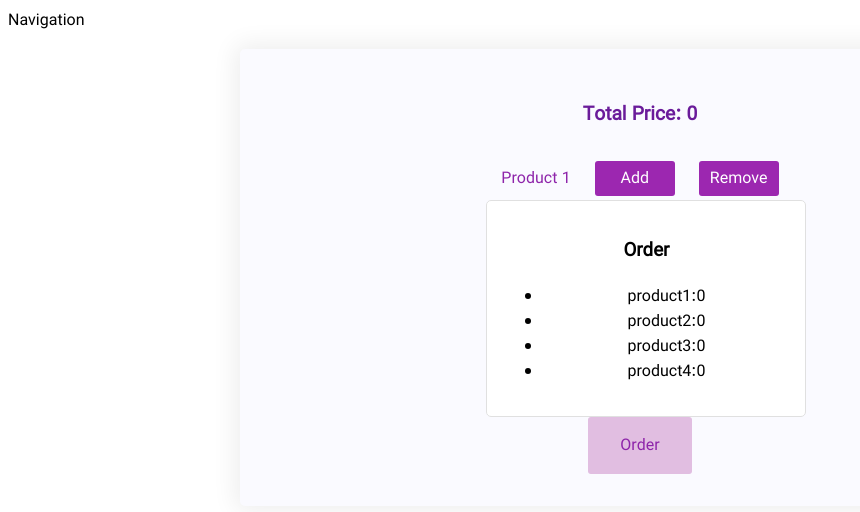
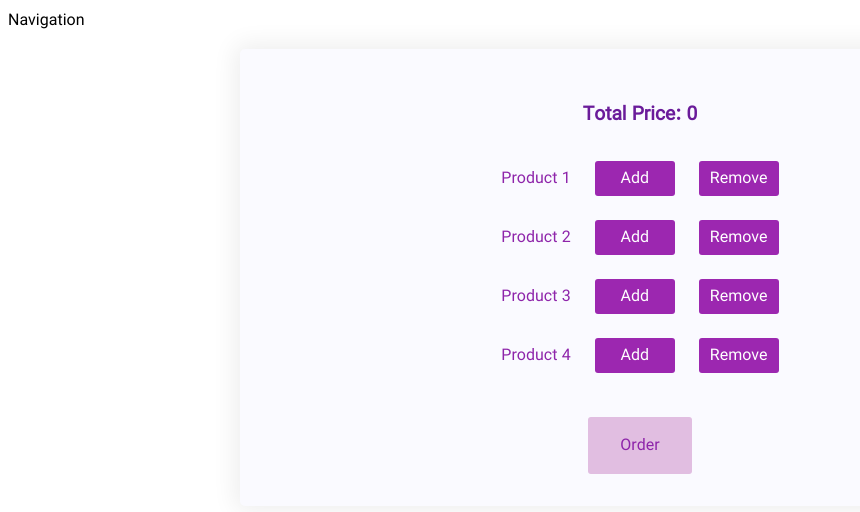
Before and after one commit to hosseinahmadizadeh/Shopping-App, a React (Create React App) app: page / in a window 1280 px wide. Shown: the top 512 px of the page, without its empty margins (0-860 px from the left). Built offline with nearby package versions, Linux system fonts and the light colour scheme.

Commit message:
Showing Modal

```diff
--- a/src/components/Controls/Controls.js
+++ b/src/components/Controls/Controls.js
@@ -25,7 +25,9 @@ const Controls = (props) => {
           />
         );
       })}
-      <button className="order-btn">Order</button>
+      <button className="order-btn" onClick={props.order}>
+        Order
+      </button>
     </div>
   );
 };
--- a/src/components/UI/Modal/Modal.js
+++ b/src/components/UI/Modal/Modal.js
@@ -2,7 +2,17 @@ import React from "react";
 import "./Modal.css";
 
 const Modal = (props) => {
-  return <div className="modal">{props.children}</div>;
+  return (
+    <div
+      className="modal"
+      style={{
+        transform: props.show ? "translateY(0)" : "translateY(-100vh)",
+        opacity: props.show ? "1" : "0",
+      }}
+    >
+      {props.children}
+    </div>
+  );
 };
 
 export default Modal;
--- a/src/container/Shopping/Shopping.js
+++ b/src/container/Shopping/Shopping.js
@@ -20,6 +20,7 @@ class Shopping extends React.Component {
       product4: 0,
     },
     totalPrice: 0,
+    purchased: false,
   };
 
   addProductHandler = (type) => {
@@ -51,17 +52,20 @@ class Shopping extends React.Component {
 
     this.setState({ totalPrice: newPrice, products: updatedProducts });
   };
-
+  purchasedHandler = () => {
+    this.setState({ purchased: true });
+  };
   render() {
     return (
       <Wrapper>
-        <Modal>
+        <Modal show={this.state.purchased}>
           <Order products={this.state.products} />
         </Modal>
         <Controls
           productAdd={this.addProductHandler}
           productRemove={this.removeProductHandler}
           price={this.state.totalPrice}
+          order={this.purchasedHandler}
         />
       </Wrapper>
     );
```
